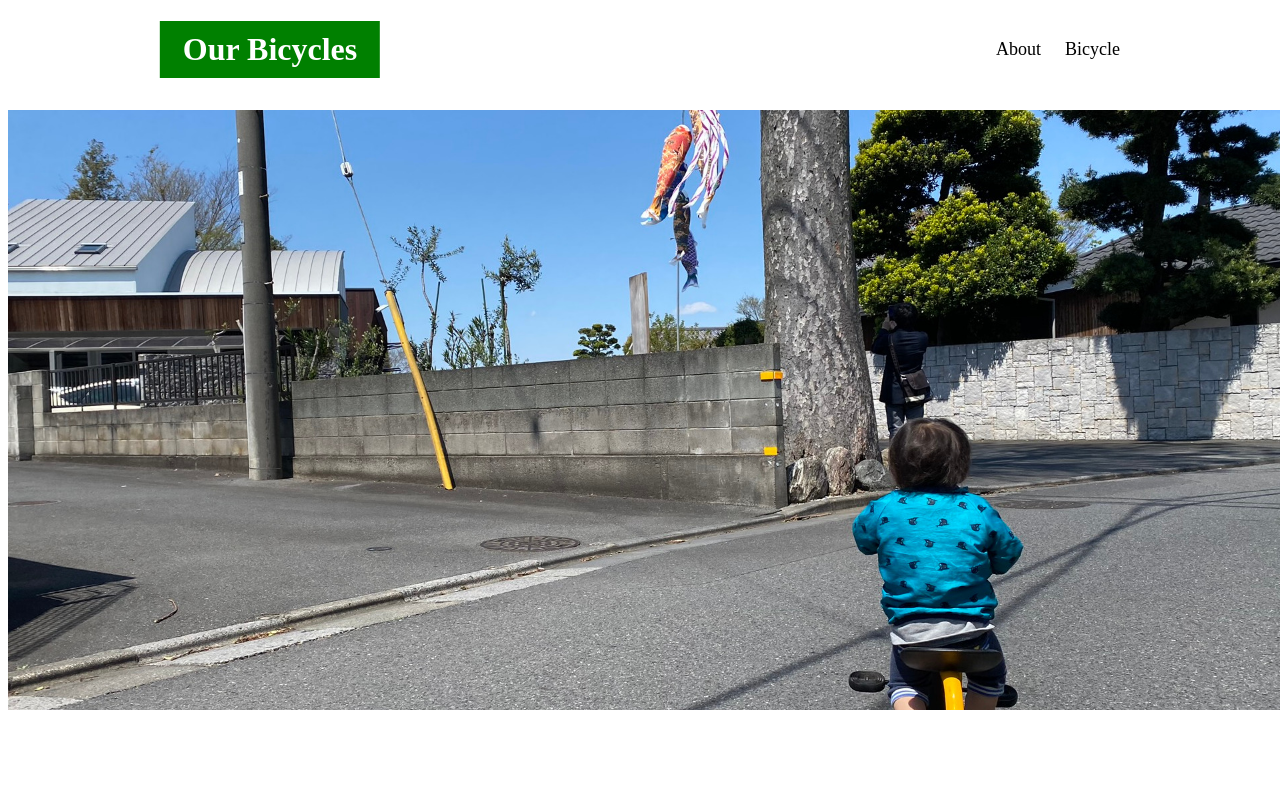
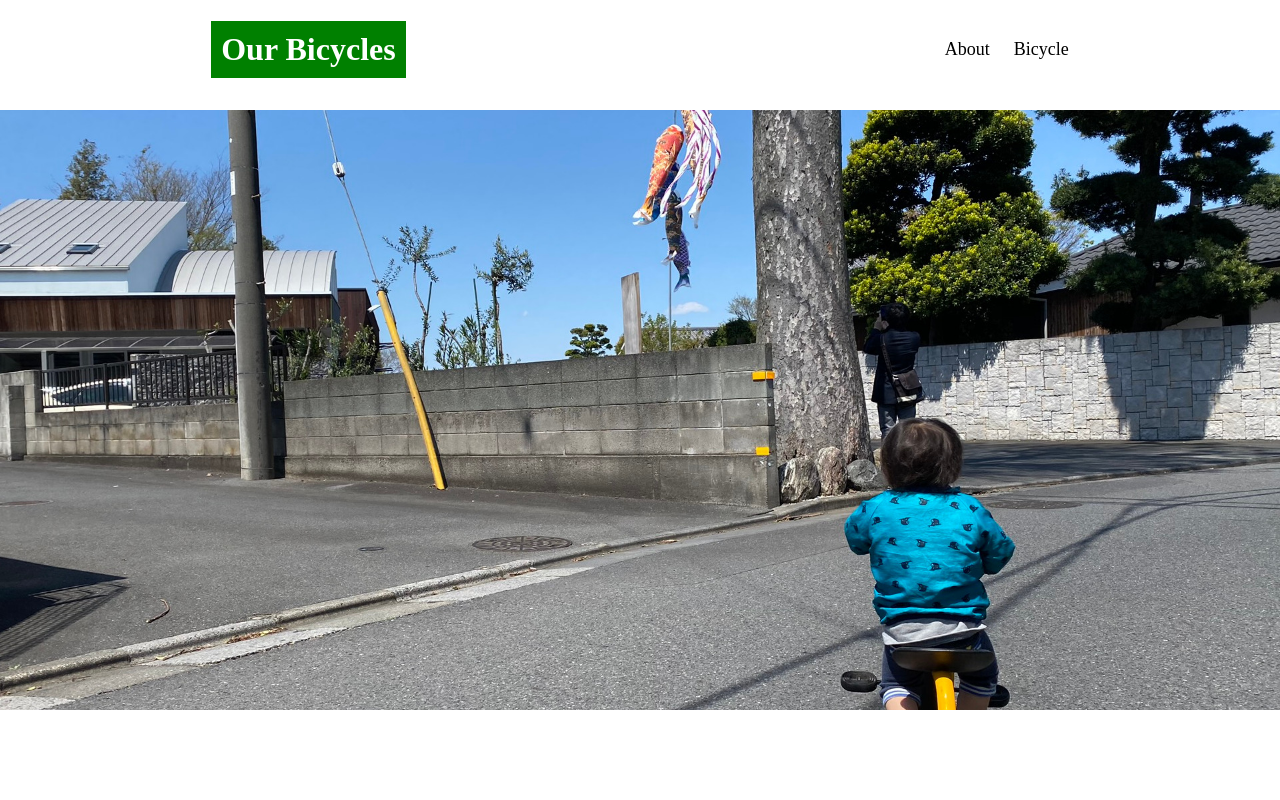
Before and after one commit to rea1i2e/2021-06bicycle, a plain HTML site: page index.html in a window 1280 px wide. Shown: the top 800 px of the page. Drawn offline with Linux system fonts and the light colour scheme.

Commit message:
fix header & main-visual

```diff
--- a/index.html
+++ b/index.html
@@ -12,11 +12,9 @@
 <body>
 
   <header class="header-inner">
-    <a href="#">
-      <h1>
-        Our Bicycles
-      </h1>
-    </a>
+    <h1>
+      <a href="#">Our Bicycles</a>
+    </h1>
     <nav>
       <ul>
         <li><a href="#about">About</a></li>
--- a/style.css
+++ b/style.css
@@ -1,26 +1,22 @@
-ul {
-    list-style: none;
-}
-
-/*
-header
-*/
+/* ページ全体 */
 
 html, body {
   width: 100%;
+  margin:0;
 }
 
+ul {
+  list-style: none;
+}
+
+/* ヘッダー */
 
 .header-inner {
-  margin: 0 auto;
+  box-sizing: border-box;
   width: 100%;
   max-width:960px;
   padding: 0 4%;
   display:flex;
-  /* position: fixed;
-  top:0;
-  left: 50%;
-  transform: translateX(-50%); */
   justify-content: space-between;
   align-items: center;
   background: white;
@@ -29,19 +25,28 @@ html, body {
 
 h1 {
   background: green;
-  width:200px;
+  /* width:200px; */
   padding: 10px;
   text-align:center;
+}
+
+h1 a {
   color:white;
 }
 
+/* nav {
+  background:tomato;
+} */
+
 nav ul {
   display: flex;
+  /* background:pink; */
 }
 
 nav ul li {
   font-size: 18px;
   margin-left: 24px;
+  /* background: skyblue; */
 }
 
 a {
@@ -65,6 +70,8 @@ main-visual
   max-width: 1920px;
   height: 600px;
   object-fit: cover;
+  /* 左上からX軸75%Y軸50％の位置を中心にトリミング */
+  object-position: 75% 50%;
 }
 
 .wrapper {
@@ -145,6 +152,7 @@ img {
     }
 
     .main-visual {
+      /* ヘッダーと重ならないように */
       margin-top:110px;
     }
 
```
